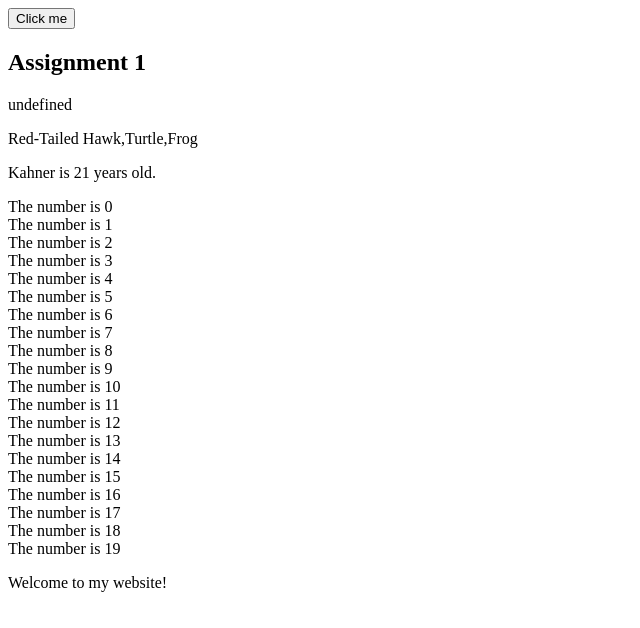
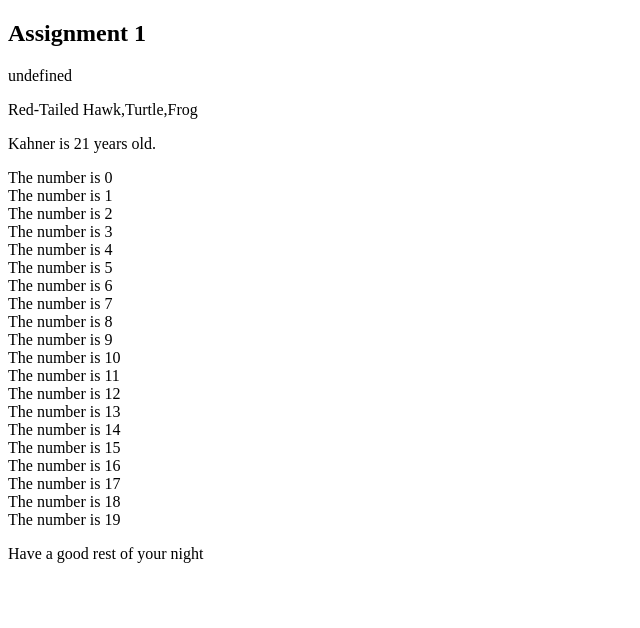
Before and after one commit to kahnercleveland/CRP-458, a plain HTML site: page Assignment1/index.html in a window 1280 px wide. Shown: the whole page, without its empty margins (0-640 px from the left). Drawn offline with Linux system fonts and the light colour scheme.

Commit message:
Update index.html

```diff
--- a/Assignment1/index.html
+++ b/Assignment1/index.html
@@ -4,8 +4,6 @@
 
 </head>
 <body>
-
-<button onclick="myFunction()">Click me</button>
 
 <h2>Assignment 1</h2>
 <p id="a1"></p>
@@ -15,6 +13,7 @@
   <p id="a5"></p>
    <p id="a6"></p>
    <p id="a7"></p>
+
 <script>
   function myFunction(p1, p2) {
   return p1 * p2;
@@ -53,9 +52,6 @@ document.getElementById("a5").innerHTML = text;
   }
   document.getElementById("a6").innerHTML = greeting;
 }
-  function myFunction() {
-  document.getElementById("a7").innerHTML = "Welcome to my website!";
-}
 </script>
 
 </body>
```
